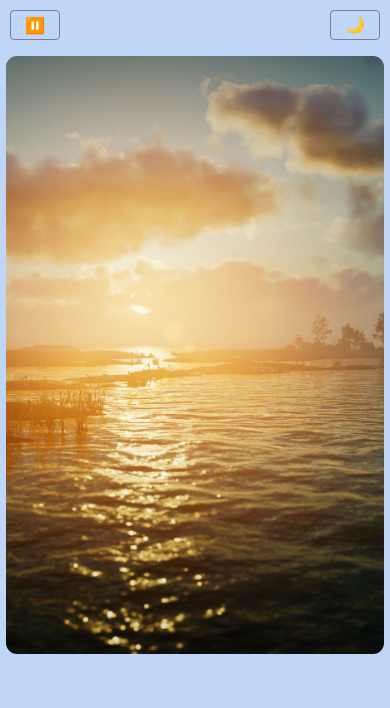
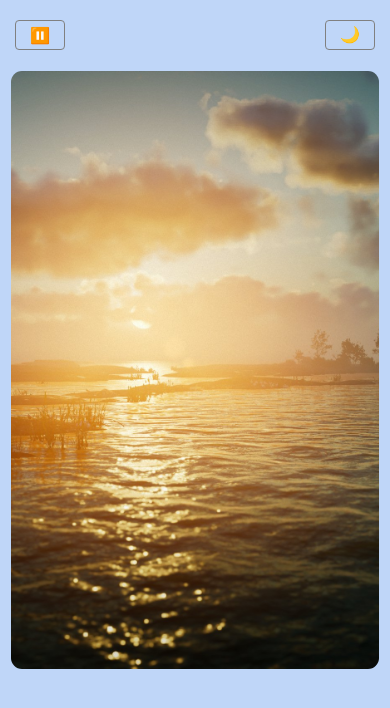
Before and after one commit to Igor-lx/Carousel, a React (Vite) app: page / in a window 390 px wide. Shown: the top 708 px of the page. Built offline with nearby package versions, Linux system fonts and the light colour scheme.

Commit message:
styles fix

```diff
--- a/src/app/App.module.scss
+++ b/src/app/App.module.scss
@@ -37,7 +37,6 @@
   border: 1px solid gray;
   border-radius: 4px;
   cursor: pointer;
-  // padding-bottom: 2px;
   transition: border-color 0.3s ease;
   line-height: 0;
 }
@@ -62,11 +61,6 @@
 }
 
 @media (max-width: 767px) {
-  .page {
-    gap: 15px;
-    padding: 10px 5px;
-  }
-
   .button {
     min-width: 50px;
   }
--- a/src/app/App.tsx
+++ b/src/app/App.tsx
@@ -81,7 +81,7 @@ function App() {
           </button>
           <button
             className={appStyles.button}
-            style={{ paddingBottom: 3 }}
+            style={{ paddingBottom: 2 }}
             onClick={toggleTheme}
           >
             {theme === "light" ? "☀️" : "🌙"}
```
